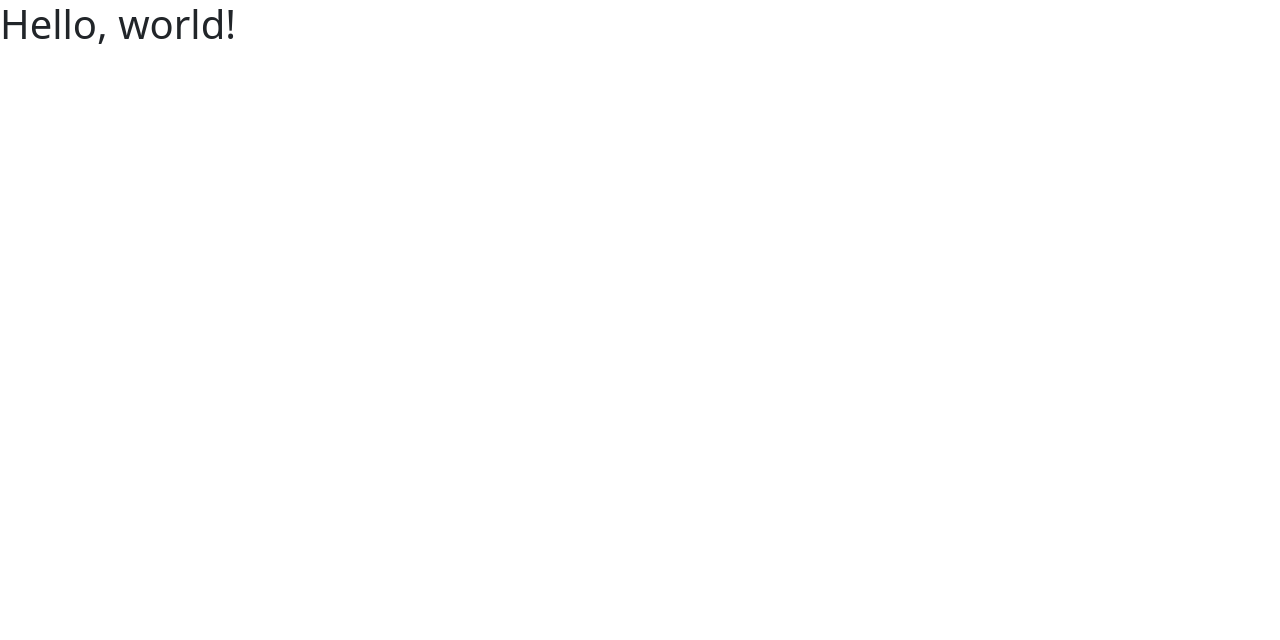
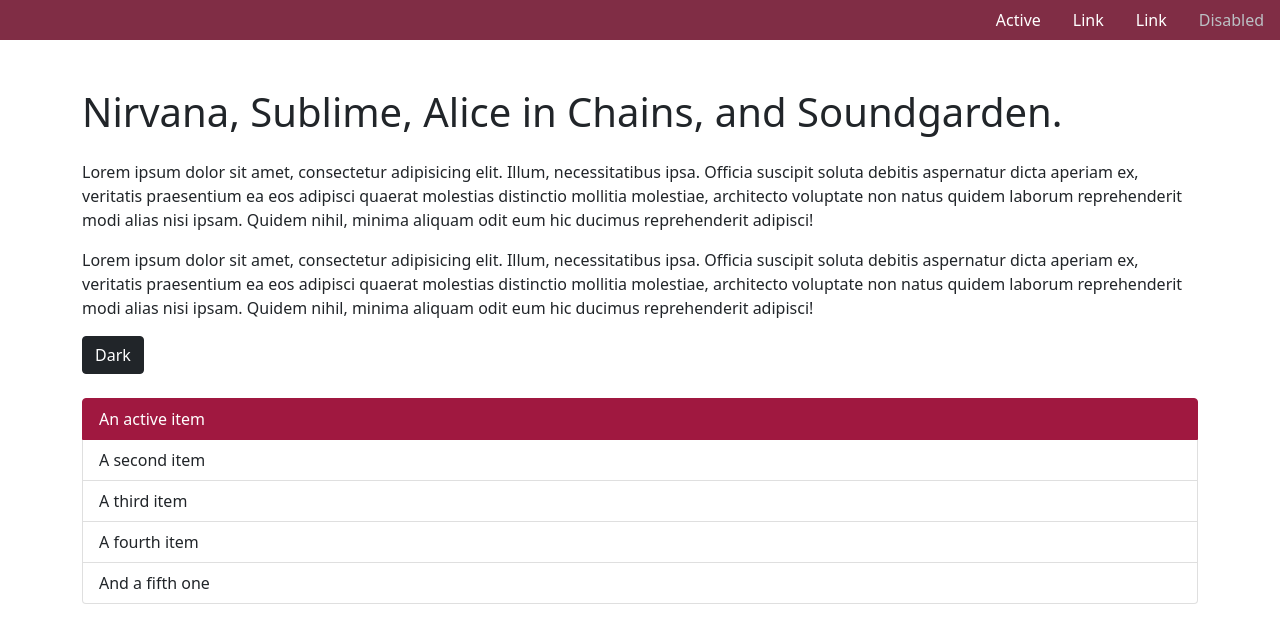
Before and after one commit to Pythonidaer/bootstrap-sample, a plain HTML site: page index.html in a window 1280 px wide. Drawn offline with nearby package versions, Linux system fonts and the light colour scheme.

Commit message:
Made a longwinded Bootstrap page in an attempt to be a content creator. Welp.

```diff
--- a/index.html
+++ b/index.html
@@ -1,27 +1,55 @@
 <!doctype html>
 <html lang="en">
-  <head>
+
+<head>
     <!-- Required meta tags -->
     <meta charset="utf-8">
     <meta name="viewport" content="width=device-width, initial-scale=1">
 
     <!-- Bootstrap CSS -->
-    <link href="https://cdn.jsdelivr.net/npm/bootstrap@5.0.0-beta3/dist/css/bootstrap.min.css" rel="stylesheet" integrity="sha384-eOJMYsd53ii+scO/bJGFsiCZc+5NDVN2yr8+0RDqr0Ql0h+rP48ckxlpbzKgwra6" crossorigin="anonymous">
+    <link href="https://cdn.jsdelivr.net/npm/bootstrap@5.0.0-beta3/dist/css/bootstrap.min.css" rel="stylesheet"
+        integrity="sha384-eOJMYsd53ii+scO/bJGFsiCZc+5NDVN2yr8+0RDqr0Ql0h+rP48ckxlpbzKgwra6" crossorigin="anonymous">
+    <link rel="stylesheet" href="./styles.css">
 
-    <title>Hello, world!</title>
-  </head>
-  <body>
-    <h1>Hello, world!</h1>
+    <title>Bootstrap Sample</title>
+</head>
 
-    <!-- Optional JavaScript; choose one of the two! -->
+<body>
+    <ul class="nav justify-content-end bg-cinnamon">
+        <li class="nav-item">
+            <a class="nav-link active" aria-current="page" href="#">Active</a>
+        </li>
+        <li class="nav-item">
+            <a class="nav-link" href="#">Link</a>
+        </li>
+        <li class="nav-item">
+            <a class="nav-link" href="#">Link</a>
+        </li>
+        <li class="nav-item">
+            <a class="nav-link disabled" href="#" tabindex="-1" aria-disabled="true">Disabled</a>
+        </li>
+    </ul>
 
-    <!-- Option 1: Bootstrap Bundle with Popper -->
-    <script src="https://cdn.jsdelivr.net/npm/bootstrap@5.0.0-beta3/dist/js/bootstrap.bundle.min.js" integrity="sha384-JEW9xMcG8R+pH31jmWH6WWP0WintQrMb4s7ZOdauHnUtxwoG2vI5DkLtS3qm9Ekf" crossorigin="anonymous"></script>
+    <div class="container">
+        <h1 class="mt-5 mb-4">Nirvana, Sublime, Alice in Chains, and Soundgarden.</h1>
+        <p>Lorem ipsum dolor sit amet, consectetur adipisicing elit. Illum, necessitatibus ipsa. Officia suscipit soluta
+            debitis aspernatur dicta aperiam ex, veritatis praesentium ea eos adipisci quaerat molestias distinctio
+            mollitia molestiae, architecto voluptate non natus quidem laborum reprehenderit modi alias nisi ipsam.
+            Quidem nihil, minima aliquam odit eum hic ducimus reprehenderit adipisci!</p>
+        <p>Lorem ipsum dolor sit amet, consectetur adipisicing elit. Illum, necessitatibus ipsa. Officia suscipit soluta
+            debitis aspernatur dicta aperiam ex, veritatis praesentium ea eos adipisci quaerat molestias distinctio
+            mollitia molestiae, architecto voluptate non natus quidem laborum reprehenderit modi alias nisi ipsam.
+            Quidem nihil, minima aliquam odit eum hic ducimus reprehenderit adipisci!</p>
+            <button type="button" class="btn btn-dark mb-4">Dark</button>
 
-    <!-- Option 2: Separate Popper and Bootstrap JS -->
-    <!--
-    <script src="https://cdn.jsdelivr.net/npm/@popperjs/core@2.9.1/dist/umd/popper.min.js" integrity="sha384-SR1sx49pcuLnqZUnnPwx6FCym0wLsk5JZuNx2bPPENzswTNFaQU1RDvt3wT4gWFG" crossorigin="anonymous"></script>
-    <script src="https://cdn.jsdelivr.net/npm/bootstrap@5.0.0-beta3/dist/js/bootstrap.min.js" integrity="sha384-j0CNLUeiqtyaRmlzUHCPZ+Gy5fQu0dQ6eZ/xAww941Ai1SxSY+0EQqNXNE6DZiVc" crossorigin="anonymous"></script>
-    -->
-  </body>
+            <ul class="list-group">
+                <li class="list-group-item active" aria-current="true">An active item</li>
+                <li class="list-group-item">A second item</li>
+                <li class="list-group-item">A third item</li>
+                <li class="list-group-item">A fourth item</li>
+                <li class="list-group-item">And a fifth one</li>
+              </ul>
+    </div>
+</body>
+
 </html>
--- a/styles.css
+++ b/styles.css
@@ -0,0 +1,21 @@
+.bg-cinnamon {
+    background: #802D45;
+}
+
+a {
+    color: #FFFFFF;
+}
+
+a:hover,
+a:focus {
+    color: #bbb;
+}
+
+.disabled {
+    color: #BBC0C4 !important;
+}
+
+.list-group-item.active {
+    background-color: #a01840;
+    border-color: #a01840;
+}
```
